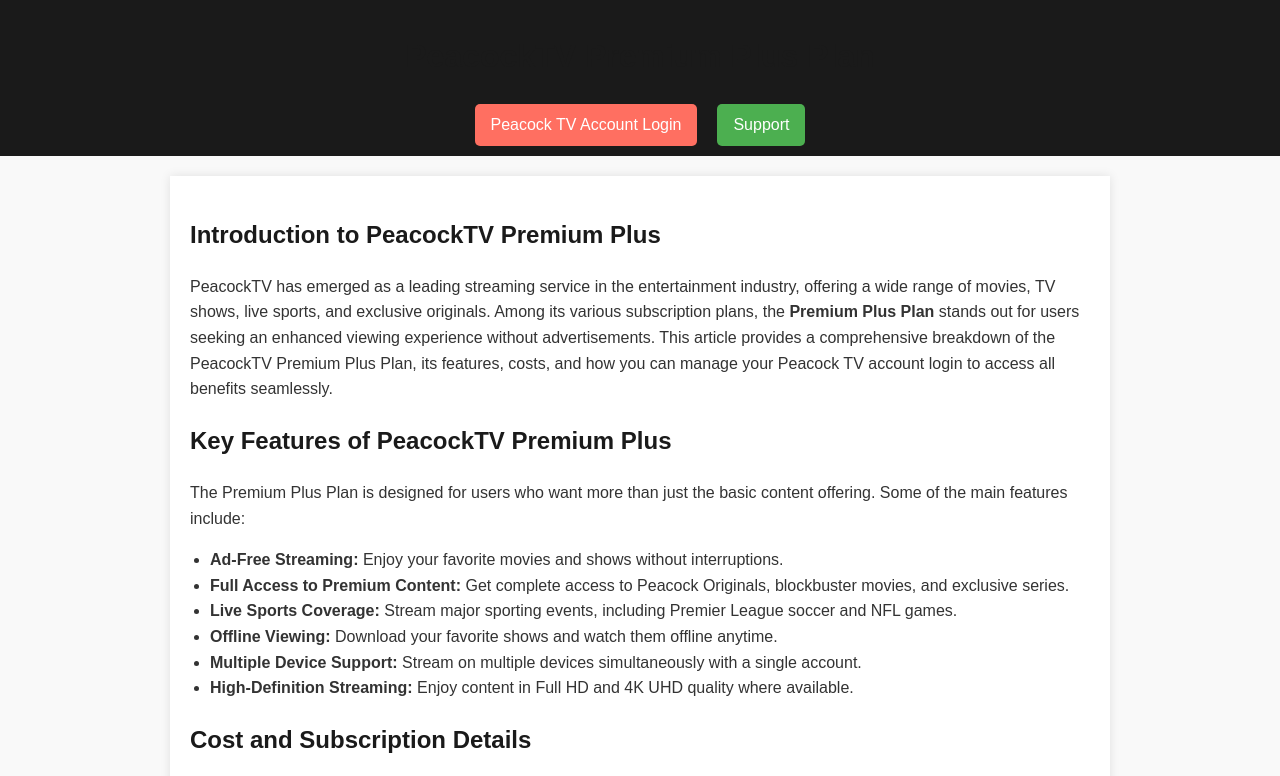
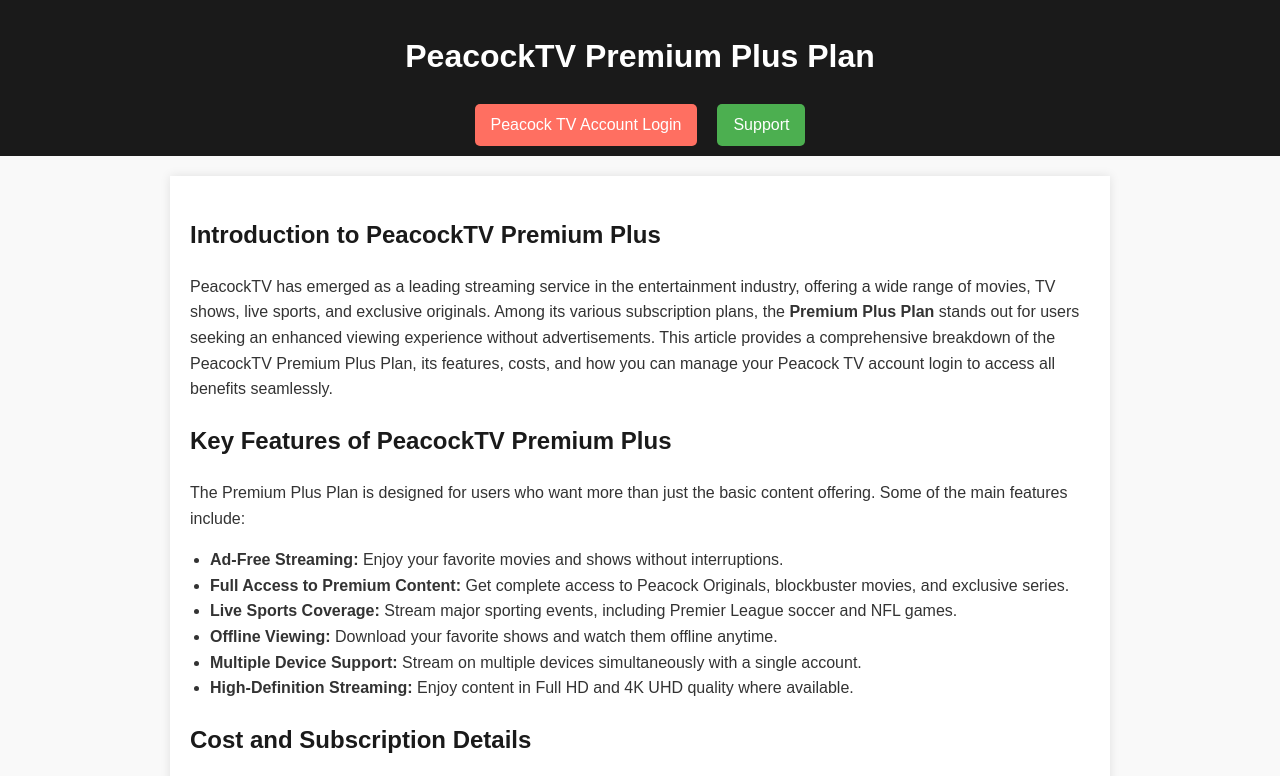
Before and after one commit to hitalsharma948-prog/peacocktvpremiumplus, a plain HTML site: page index.html in a window 1280 px wide. Shown: the top 776 px of the page. Drawn offline with Linux system fonts and the light colour scheme.

Commit message:
Update index.html

```diff
--- a/index.html
+++ b/index.html
@@ -6,7 +6,8 @@
     <meta name="title" content="PeacockTV Premium Plus Plan: Complete Breakdown of Features & Costs">
     <meta name="description" content="Explore the PeacockTV Premium Plus Plan, its features, benefits, and costs. Learn how to manage your Peacock TV account login for a seamless streaming experience.">
     <meta name="keywords" content="Peacock TV Account Login, Peacock TV Premium Plus, PeacockTV subscription, PeacockTV plans, PeacockTV login, PeacockTV Premium Plus features, PeacockTV costs, streaming service, Peacock TV app, Peacock TV support">
-
+<meta name="msvalidate.01" content="6CB183CD243478EF3D1F74B5908B4A9D" />
+    <meta name="google-site-verification" content="DJlIPtqUWWR95zwRDwzIsLgDGzUE_bzx4cnhWTAQvGc" />
     <title>PeacockTV Premium Plus Plan: Complete Breakdown of Features & Costs</title>
 
     <style>
@@ -64,7 +65,9 @@
             box-shadow: 0 0 10px rgba(0,0,0,0.1);
         }
 
-        h1, h2, h3 {
+        h1{
+            color:white;
+        } h2, h3 {
             color: #1a1a1a;
         }
 
```
